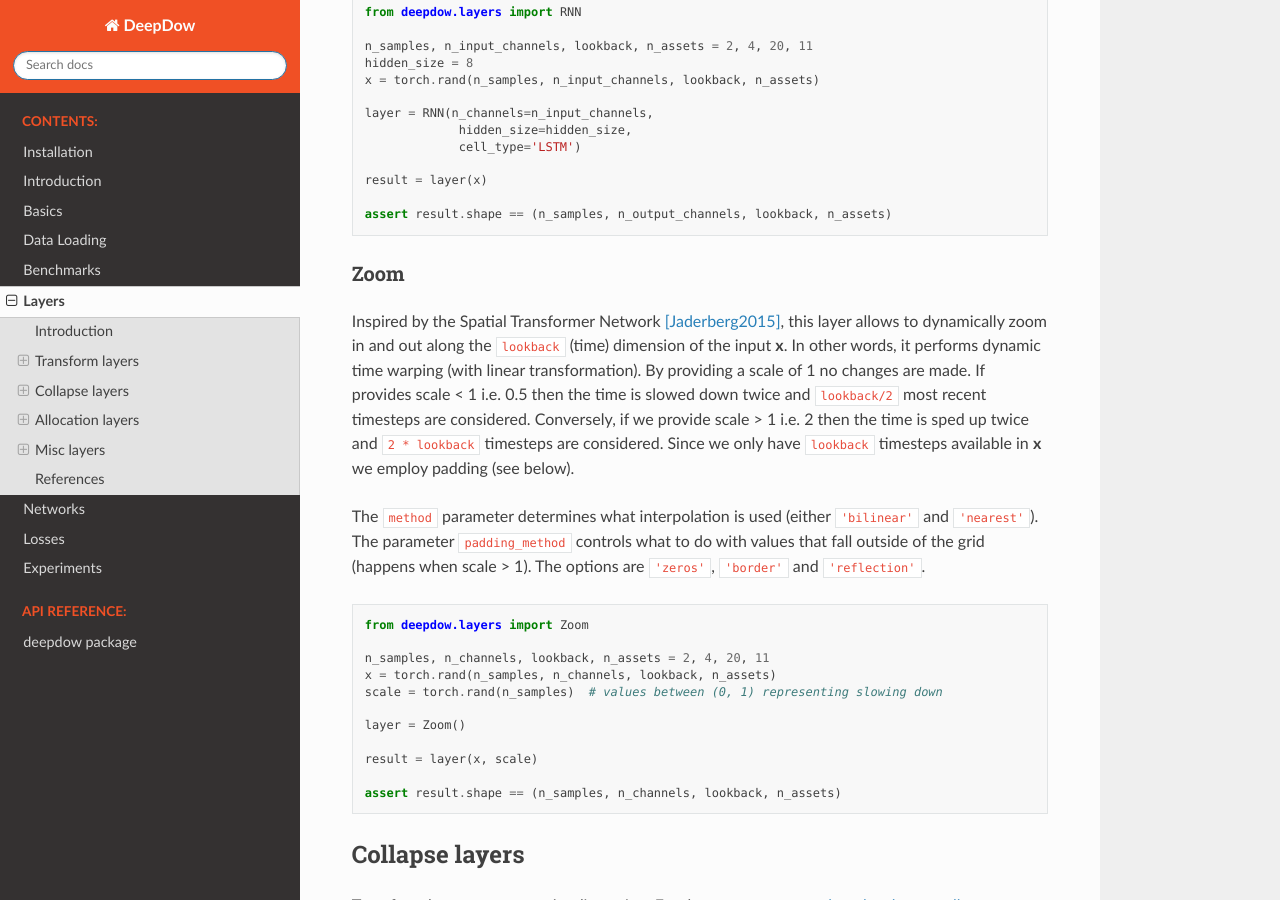
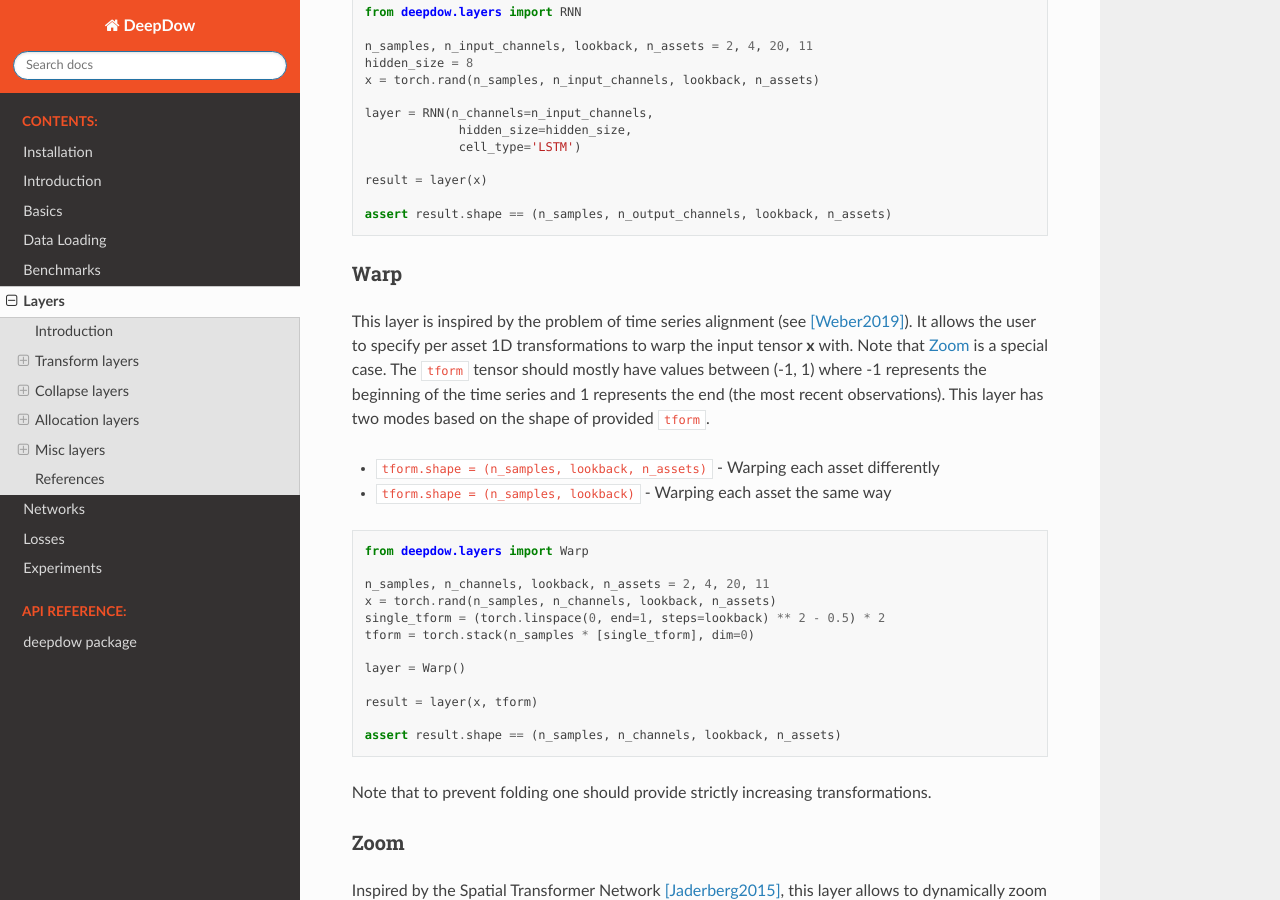
Before and after one commit to jankrepl/deepdow, a Sphinx documentation site: the page built from docs/source/layers.rst, in a window 1280 px wide and 900 px high, scrolled down 2398 px. Built offline with Sphinx 7.4.7 and the Read the Docs theme 2.0.0, drawn with Linux system fonts in a browser that asks for light colours; pages that are not in the unit, such as notebooks, are missing from menus; some of the changed text lies outside the part shown.

Commit message:
Document Warp layer

```diff
--- a/docs/source/layers.rst
+++ b/docs/source/layers.rst
@@ -103,6 +103,36 @@ it.
 
     assert result.shape == (n_samples, n_output_channels, lookback, n_assets)
 
+
+Warp
+****
+This layer is inspired by the problem of time series alignment (see [Weber2019]_).
+It allows the user to specify per asset 1D transformations to warp the input tensor **x** with.
+Note that :ref:`layers_zoom` is a special case. The :code:`tform` tensor should mostly have values
+between (-1, 1) where -1 represents the beginning of the time series and 1 represents the end
+(the most recent observations). This layer has two modes based on the shape of provided
+:code:`tform`.
+
+- :code:`tform.shape = (n_samples, lookback, n_assets)` - Warping each asset differently
+- :code:`tform.shape = (n_samples, lookback)` - Warping each asset the same way
+
+
+.. testcode::
+
+    from deepdow.layers import Warp
+
+    n_samples, n_channels, lookback, n_assets = 2, 4, 20, 11
+    x = torch.rand(n_samples, n_channels, lookback, n_assets)
+    single_tform = (torch.linspace(0, end=1, steps=lookback) ** 2 - 0.5) * 2
+    tform = torch.stack(n_samples * [single_tform], dim=0)
+
+    layer = Warp()
+
+    result = layer(x, tform)
+
+    assert result.shape == (n_samples, n_channels, lookback, n_assets)
+
+Note that to prevent folding one should provide strictly increasing transformations.
 
 .. _layers_zoom:
 
@@ -448,6 +478,9 @@ References
 .. [Jiang2017]
    Jiang, Zhengyao, and Jinjun Liang. "Cryptocurrency portfolio management with deep reinforcement learning." 2017 Intelligent Systems Conference (IntelliSys). IEEE, 2017
 
+.. [Weber2019]
+   Weber, Ron A. Shapira, et al. "Diffeomorphic Temporal Alignment Nets." Advances in Neural Information Processing Systems. 2019.
+
 .. [Agrawal2019]
    Agrawal, Akshay, et al. "Differentiable convex optimization layers." Advances in Neural Information Processing Systems. 2019.
 
```
